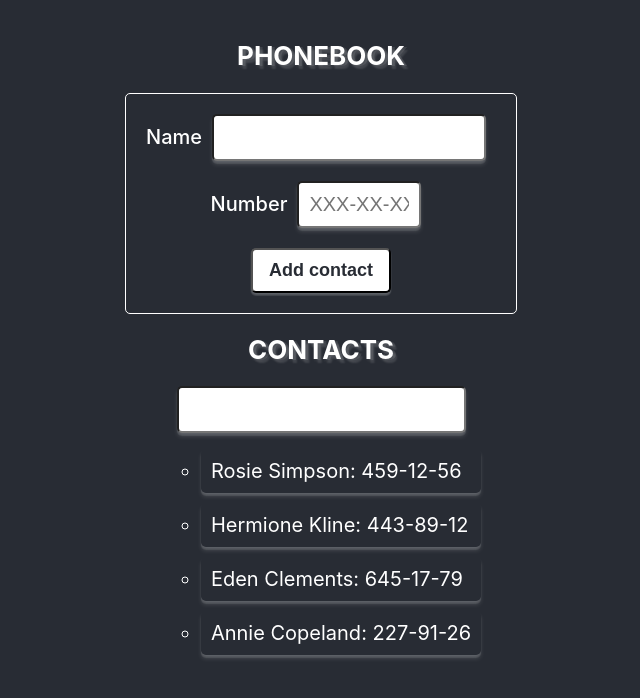
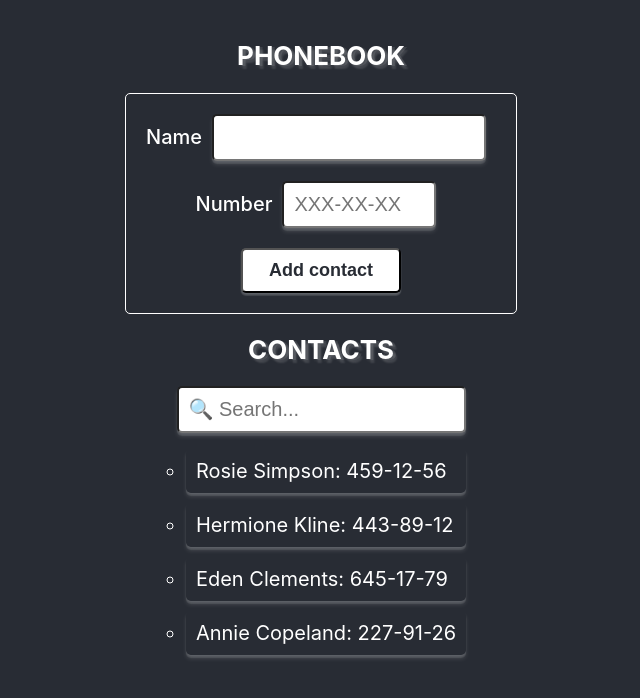
Before and after one commit to AnnaSobchenko/goit-react-hw-02-phonebook, a React (Create React App) app: page / in a window 1280 px wide. Shown: the top 698 px of the page, without its empty margins (319-959 px from the left). Built offline with nearby package versions, Linux system fonts and the light colour scheme.

Commit message:
input-filter create

```diff
--- a/public/index.html
+++ b/public/index.html
@@ -24,7 +24,7 @@
       work correctly both with client-side routing and a non-root public URL.
       Learn how to configure a non-root public URL by running `npm run build`.
     -->
-    <title>React App</title>
+    <title>React Homework2</title>
   </head>
   <body>
     <noscript>You need to enable JavaScript to run this app.</noscript>
--- a/src/App.js
+++ b/src/App.js
@@ -2,6 +2,7 @@
 import { nanoid } from "nanoid";
 import { Component } from "react";
 import "./App.scss";
+import Filter from "./components/Filter/filter";
 import Form from "./components/Form/Form";
 
 class App extends Component {
@@ -25,6 +26,12 @@ class App extends Component {
     }));
   };
 
+  filterInput=(e)=>{
+    const {value}= e.target
+    console.log(value);
+    this.setState({ filter: value });
+  }
+
   render() {
     const { contacts, filter} = this.state;
     return (
@@ -33,26 +40,28 @@ class App extends Component {
           <h2>Phonebook</h2>
         </header>
         <main className="main">
-          <Form onSubmit={this.formSubmitHandler} />
+         <Form onSubmit={this.formSubmitHandler} />
           <h2>Contacts</h2>
           <input
             className="filter"
             type="text"
             name="filter"
-            // value={filter}
+            value={filter}
             pattern="^[a-zA-Zа-яА-Я]+(([' -][a-zA-Zа-яА-Я ])?[a-zA-Zа-яА-Я]*)*$"
             title="Name may contain only letters, apostrophe, dash and spaces. For example Adrian, Jacob Mercer, Charles de Batz de Castelmore d'Artagnan"
             required
-            // onChange={this.handleChange}
+            placeholder="&#x1f50d; Search..."
+            onChange={this.filterInput}
           />
-          <ul className="list">
-            {contacts.map((el) => {
+          <ul className="list" >
+           {/* {filter&& <Filter contacts={contacts} filter={filter} />} */}
+            {(contacts.map((el) => {
               return (
                 <li key={el.id} className="item">
                   {el.name}: {el.number}
                 </li>
               );
-            })}
+            }))}
           </ul>
         </main>
       </div>
@@ -61,3 +70,8 @@ class App extends Component {
 }
 
 export default App;
+
+// const res= contacts.filter(contact =>
+//    contact.name.toLowerCase().includes(filter.toLowerCase())
+//    );
+//  return res;
--- a/src/App.scss
+++ b/src/App.scss
@@ -57,12 +57,12 @@ input {
     width: 250px;
   }
   &.number {
-    width: 100px;
+    width: 130px;
   }
 }
 
 button {
-  width: 140px;
+  width: 160px;
   height: auto;
   padding: 10px;
   background-color: white;
@@ -85,6 +85,7 @@ button {
   min-width: 220px;
   height: auto;
   margin-bottom: 10px;
+  margin-right: 30px;
   color: white;
   border-radius: 5px;
   text-align: left;
--- /dev/null
+++ b/src/components/Filter/filter.jsx
@@ -0,0 +1,11 @@
+const Filter = ({contacts, filter}) => {
+    const filterNameArr=contacts.filter(contact=> contact.name.toLowerCase().includes(filter.toLocaleLowerCase));
+
+        filterNameArr((el)=>{
+             return (
+    <li key={el.id} className="item">
+      {el.name}: {el.number}
+    </li>);})}
+
+
+export default Filter;
```
